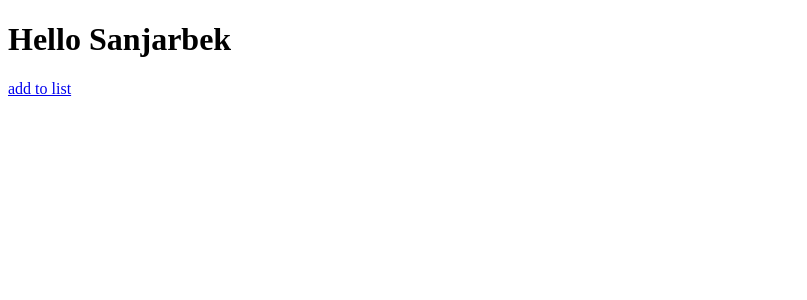
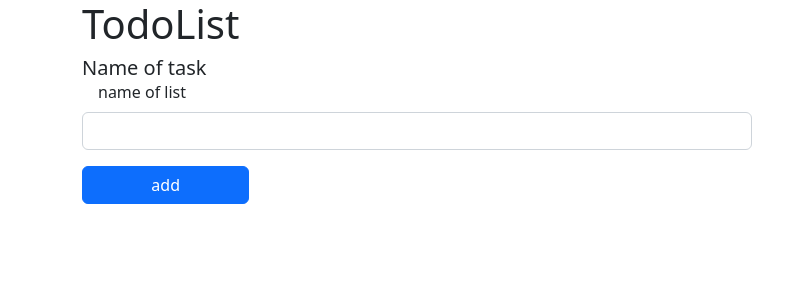
Before and after one commit to Sanjar1218/Todolist-project, a Django app: page / in a window 1280 px wide. Shown: the top 300 px of the page, without its empty margins (0-807 px from the left). Run offline with Django 4.2, Linux system fonts and the light colour scheme.

Commit message:
adding boostrap and some improvments

```diff
--- a/datalist/models.py
+++ b/datalist/models.py
@@ -2,6 +2,10 @@ from django.db import models
 
 class UserData(models.Model):
     name = models.CharField(max_length=100)
+    line = models.CharField(max_length=100, default='text-decoration-none')
+
+    class Meta:
+        ordering = ['-id']
 
     def __str__(self) -> str:
         return self.name
--- a/datalist/templates/pages/base.html
+++ b/datalist/templates/pages/base.html
@@ -5,9 +5,14 @@
     <meta http-equiv="X-UA-Compatible" content="IE=edge">
     <meta name="viewport" content="width=device-width, initial-scale=1.0">
     <title>Document</title>
+    <link href="https://cdn.jsdelivr.net/npm/bootstrap@5.2.1/dist/css/bootstrap.min.css" rel="stylesheet" integrity="sha384-iYQeCzEYFbKjA/T2uDLTpkwGzCiq6soy8tYaI1GyVh/UjpbCx/TYkiZhlZB6+fzT" crossorigin="anonymous">
 </head>
 <body>
-   {% block content %}
-   {% endblock %}
+    <div class="container">
+        {% block content %}
+        {% endblock %}
+    </div>
+    <script src="https://cdn.jsdelivr.net/npm/@popperjs/core@2.11.6/dist/umd/popper.min.js" integrity="sha384-oBqDVmMz9ATKxIep9tiCxS/Z9fNfEXiDAYTujMAeBAsjFuCZSmKbSSUnQlmh/jp3" crossorigin="anonymous"></script>
+    <script src="https://cdn.jsdelivr.net/npm/bootstrap@5.2.1/dist/js/bootstrap.min.js" integrity="sha384-7VPbUDkoPSGFnVtYi0QogXtr74QeVeeIs99Qfg5YCF+TidwNdjvaKZX19NZ/e6oz" crossorigin="anonymous"></script>
 </body>
 </html>
--- a/datalist/templates/pages/main.html
+++ b/datalist/templates/pages/main.html
@@ -1,13 +1,28 @@
 {% extends 'pages/base.html' %}
 {% block content %}
-    <h1>Hello Sanjarbek</h1>
-    <a href="/create">add to list</a>
+    <h1>TodoList</h1>
+    <form action="create" method="post" class="mb-3">
+        <div class="card-body" style="width: 60%;">
+           <h5 class="card-title">Name of task</h5>
+           <label for="inp" class="form-label ms-3">name of list</label>
+           <input type="text" id="inp" name="name" class="form-control w-70">
+           <button type="submit" class="btn btn-primary w-25 mt-3">add</button>
+        </div>
+     </form>
+    <ul class="list-group">
+
     {% for i in names %}
-        <p>
-            <h2>{{ i.id }}: {{ i.name }} <a href="edit/{{ i.id }}">edit</a></h2>
-            <form action="delete/{{ i.id }}" method="post">
-                <button>Delete</button>
-            </form>
-        </p>
+        <li class="list-group-item d-flex justify-content-between align-items-center">
+            <h2><a class="{{i.line}} text-dark" href="edit/{{ i.id }}">{{ i.name }}</a></h2>
+            <div class="d-flex justfiy-content-between align-items-center">
+                <form action="done/{{ i.id }}" method="post">
+                    <button class="btn btn-success">Done</button>
+                </form>
+                <form action="delete/{{ i.id }}" method="post">
+                    <button class="btn btn-danger ms-1">Delete</button>
+                </form>
+            </div>
+        </li>
     {% endfor %}
+</ul>
 {% endblock content%}
--- a/datalist/views.py
+++ b/datalist/views.py
@@ -13,11 +13,18 @@ def create(request):
     if request.method == 'POST':
         data = request.POST
         print('data', data)
-        user = UserData(name=data.get('name'))
+        user = UserData(name=data.get('name'), line='text-decoration-none')
         user.save()
         return redirect('main')
     else:
         return render(request, 'pages/create.html')
+
+def done(request, id):
+    user = UserData.objects.get(id=id)
+    user.line = 'text-decoration-line-through'
+    user.save()
+    return redirect('main')
+
 
 def delete(request, id):
     if request.method == 'POST':
--- a/todolist/urls.py
+++ b/todolist/urls.py
@@ -1,6 +1,6 @@
 from django.contrib import admin
 from django.urls import path
-from datalist.views import main, create, delete, edit
+from datalist.views import main, create, delete, edit, done
 
 urlpatterns = [
     path('admin/', admin.site.urls),
@@ -8,4 +8,5 @@ urlpatterns = [
     path('create', create, name='create'),
     path('delete/<int:id>', delete, name='delete'),
     path('edit/<int:id>', edit, name='edit'),
+    path('done/<int:id>', done, name='done'),
 ]
```
Also changed, not shown: datalist/templates/pages/create.html (deleted, +0 -8 lines), datalist/templates/pages/edit.html (+8 -5 lines), datalist/migrations/0002_userdata_line.py (added).
